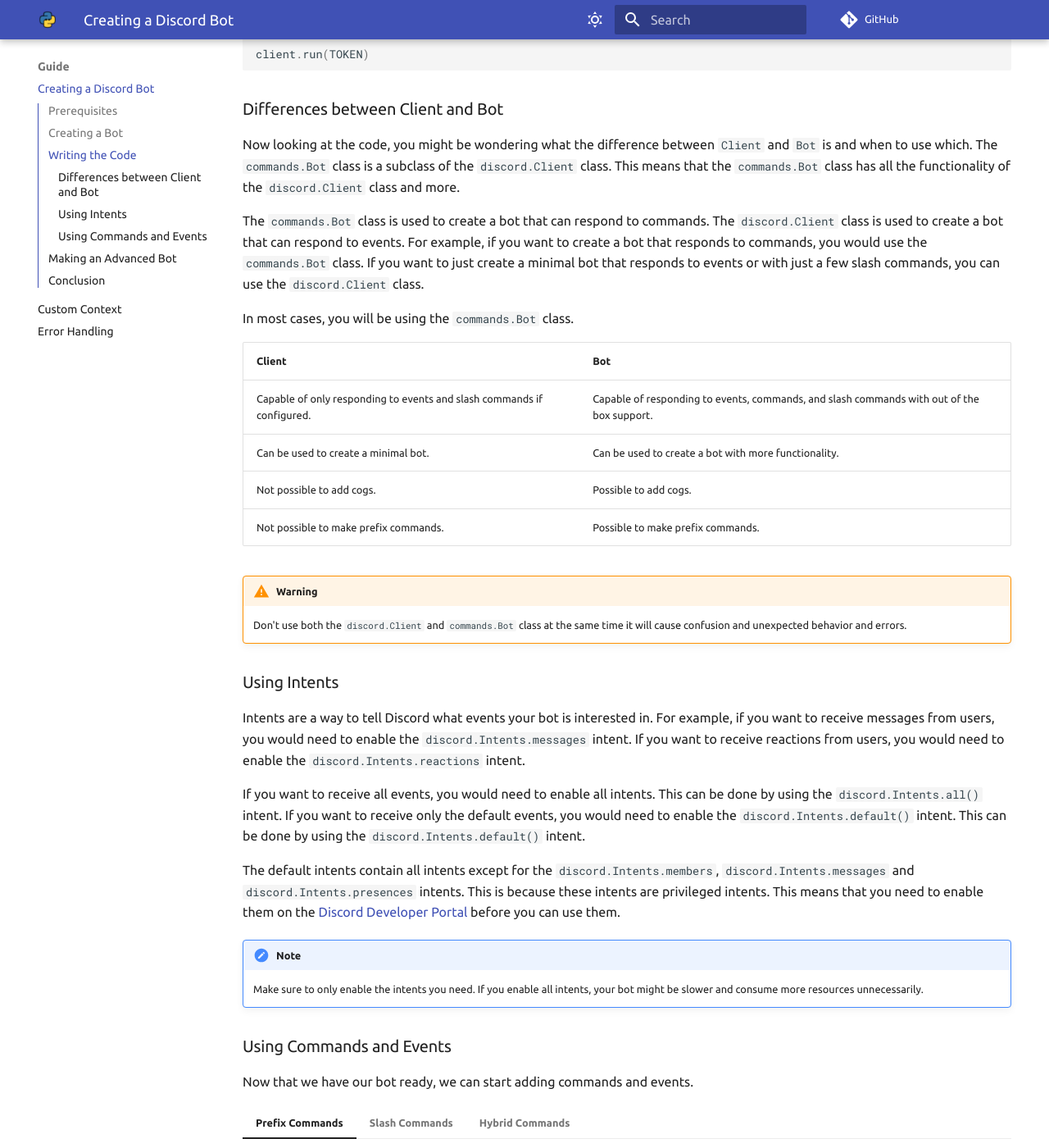
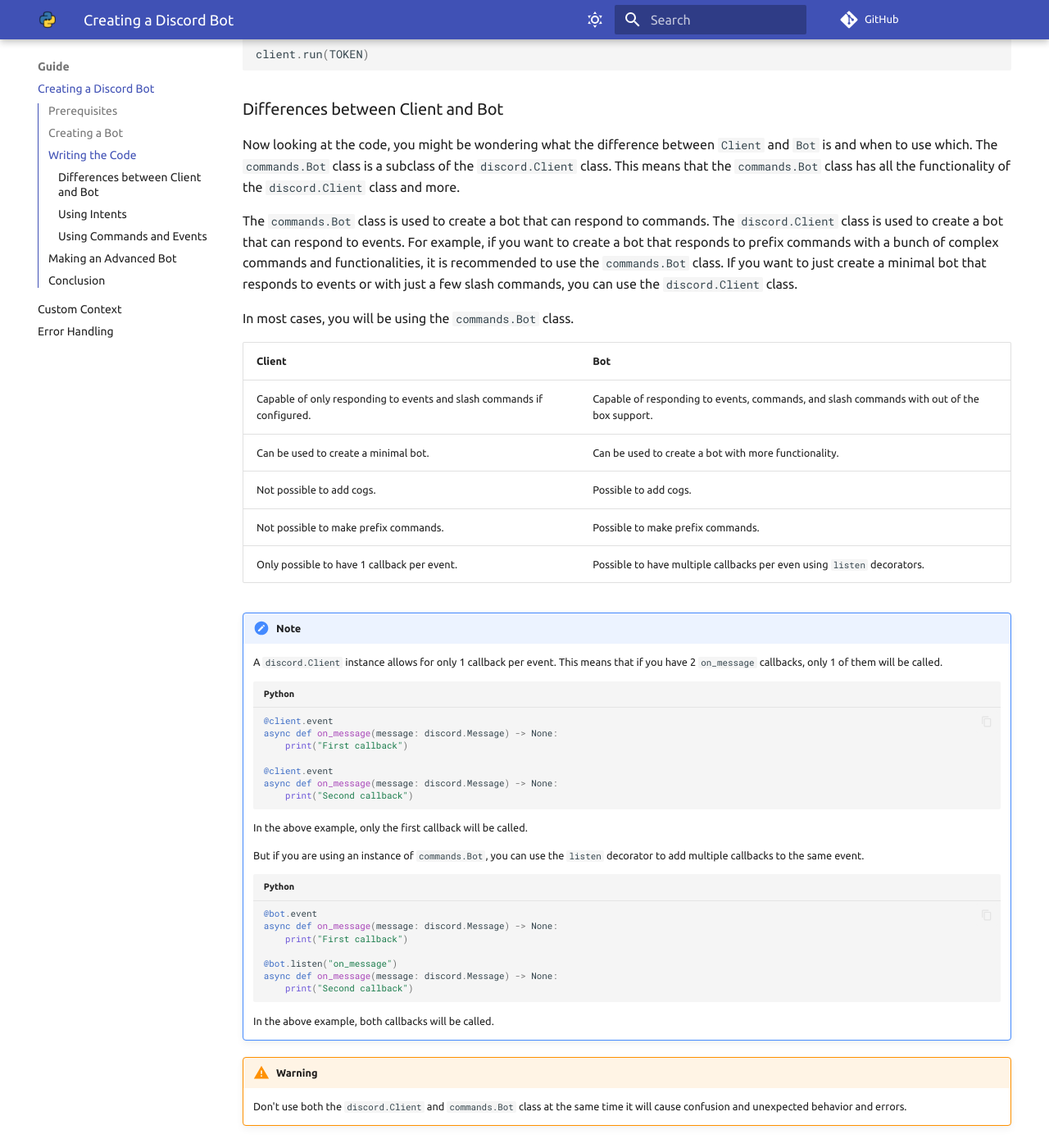
Before and after one commit to FallenDeity/discord.py-masterclass, an MkDocs documentation site: the page built from docs/creating-a-bot.md, in a window 1280 px wide and 1400 px high, scrolled down 2757 px. Shown: the whole window at 82% size. Built offline with MkDocs 1.6.1 and Material for MkDocs 9.7.7, drawn with Linux system fonts in a browser that asks for light colours; comment, search, counter and statistics services are not loaded; some of the changed text lies outside the part shown.

Commit message:
feat: format docs

````diff
--- a/docs/creating-a-bot.md
+++ b/docs/creating-a-bot.md
@@ -134,7 +134,7 @@ Now that we have everything ready, we can start writing the code. Open the `main
 
 Now looking at the code, you might be wondering what the difference between `Client` and `Bot` is and when to use which. The `commands.Bot` class is a subclass of the `discord.Client` class. This means that the `commands.Bot` class has all the functionality of the `discord.Client` class and more.
 
-The `commands.Bot` class is used to create a bot that can respond to commands. The `discord.Client` class is used to create a bot that can respond to events. For example, if you want to create a bot that responds to commands, you would use the `commands.Bot` class.
+The `commands.Bot` class is used to create a bot that can respond to commands. The `discord.Client` class is used to create a bot that can respond to events. For example, if you want to create a bot that responds to prefix commands with a bunch of complex commands and functionalities, it is recommended to use the `commands.Bot` class.
 If you want to just create a minimal bot that responds to events or with just a few slash commands, you can use the `discord.Client` class.
 
 In most cases, you will be using the `commands.Bot` class.
@@ -145,6 +145,34 @@ In most cases, you will be using the `commands.Bot` class.
 | Can be used to create a minimal bot.                                   | Can be used to create a bot with more functionality.                                       |
 | Not possible to add cogs.                                              | Possible to add cogs.                                                                      |
 | Not possible to make prefix commands.                                  | Possible to make prefix commands.                                                          |
+| Only possible to have 1 callback per event.                            | Possible to have multiple callbacks per even using `listen` decorators.                    |
+
+!!! note "Note"
+    A `discord.Client` instance allows for only 1 callback per event. This means that if you have 2 `on_message` callbacks, only 1 of them will be called.
+
+    ```python
+    @client.event
+    async def on_message(message: discord.Message) -> None:
+        print("First callback")
+
+    @client.event
+    async def on_message(message: discord.Message) -> None:
+        print("Second callback")
+    ```
+    In the above example, only the first callback will be called.
+
+    But if you are using an instance of `commands.Bot`, you can use the `listen` decorator to add multiple callbacks to the same event.
+
+    ```python
+    @bot.event
+    async def on_message(message: discord.Message) -> None:
+        print("First callback")
+
+    @bot.listen("on_message")
+    async def on_message(message: discord.Message) -> None:
+        print("Second callback")
+    ```
+    In the above example, both callbacks will be called.
 
 !!! warning "Warning"
     Don't use both the `discord.Client` and `commands.Bot` class at the same time it will cause confusion and unexpected behavior and errors.
````
Also changed, not shown: other parts of docs/creating-a-bot.md (+1 -1 lines).
